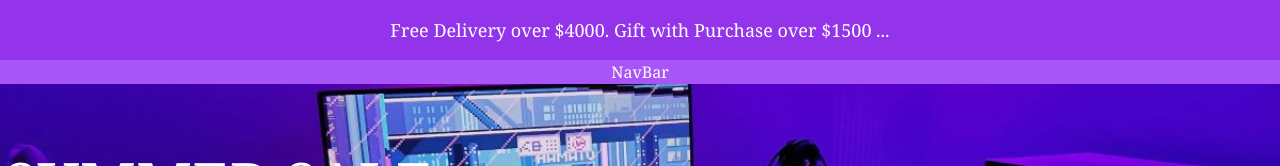
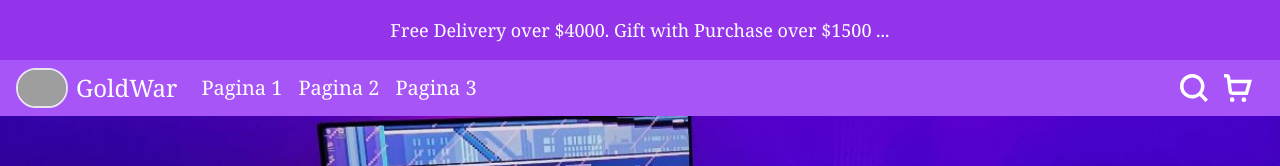
Before and after one commit to AJGR89/numenFines, a React (Create React App) app in the folder proyecto-react/: page / in a window 1280 px wide. Shown: the top 166 px of the page. Built offline with nearby package versions, Linux system fonts and the light colour scheme; grey boxes are pictures that could not be loaded; the HTML template or start-up script is replaced by a standard one.

Commit message:
navbar responsive, falta accion boton

```diff
--- a/proyecto-react/src/components/NavBar/NavBar.jsx
+++ b/proyecto-react/src/components/NavBar/NavBar.jsx
@@ -1,10 +1,73 @@
 import React from "react";
+import iconCarro from "../../assets/images/navbar/carro.svg";
+import iconBorwse from "../../assets/images/navbar/buscar.svg";
 
 const NavBar = () => {
   return (
-    <div className="flex flex-wrap justify-center gap-4 content-evenly flex-auto h-20 h-full w-full text-white font-serif bg-purple-500">
-      NavBar
-    </div>
+    <nav className="flex flex-wrap items-center gap-2 text-white font-serif bg-purple-500">
+      <div className="flex items-center mx-2">
+        <img
+          className="h-10 m-2 border-2 border-solid rounded-full border-cyan"
+          src="https://p4.wallpaperbetter.com/wallpaper/975/1021/255/asus-rog-neon-logo-4k-wallpaper-preview.jpg"
+          alt="logo asus"
+        ></img>
+        <p className="text-2xl">GoldWar</p>
+      </div>
+      <div class="flex flex-grow flex-row-reverse mr-4 sm:hidden">
+        <button
+          id="boton"
+          className="flex items-center px-3 py-2 border rounded text-teal-200 border-white hover:text-white hover:border-white"
+        >
+          <svg
+            className="fill-white h-3 w-3"
+            viewBox="0 0 20 20"
+            xmlns="http://www.w3.org/2000/svg"
+          >
+            <title>Menu</title>
+            <path d="M0 3h20v2H0V3zm0 6h20v2H0V9zm0 6h20v2H0v-2z" />
+          </svg>
+        </button>
+      </div>
+      <div className="w-full flex-grow sm:flex sm:items-center sm:w-auto">
+        <div className="flex flex-col sm:flex-grow sm:flex-row">
+          <a className="mx-2 text-xl text-center hover:font-bold">Pagina 1</a>
+          <a className="mx-2 text-xl text-center hover:font-bold">Pagina 2</a>
+          <a className="mx-2 text-xl text-center hover:font-bold">Pagina 3</a>
+          <a className="mx-2 text-xl text-center hover:font-bold sm:hidden">Buscar</a>
+          <a className="mx-2 text-xl text-center hover:font-bold sm:hidden">Carrito</a>
+        </div>
+        <div className="mr-5 hidden sm:flex">
+          <a href="#">
+            <svg
+              xmlns="http://www.w3.org/2000/svg"
+              id="Isolation_Mode"
+              data-name="Isolation Mode"
+              viewBox="0 0 24 24"
+              width="28"
+              height="28"
+              className="mx-2 fill-white"
+            >
+              <path d="M18.9,16.776A10.539,10.539,0,1,0,16.776,18.9l5.1,5.1L24,21.88ZM10.5,18A7.5,7.5,0,1,1,18,10.5,7.507,7.507,0,0,1,10.5,18Z" />
+            </svg>
+          </a>
+          <a href="#">
+            <svg
+              xmlns="http://www.w3.org/2000/svg"
+              id="Isolation_Mode"
+              data-name="Isolation Mode"
+              viewBox="0 0 24 24"
+              width="28"
+              height="28"
+              className="mx-2 fill-white"
+            >
+              <circle cx="7" cy="22" r="2" />
+              <circle cx="17" cy="22" r="2" />
+              <path d="M5.654,5,5.391,2.938A3.328,3.328,0,0,0,2.087,0H0V3H2.087a.331.331,0,0,1,.326.3l1.5,11.759A3.327,3.327,0,0,0,7.217,18H20.4L23.974,5ZM18.112,15H7.217a.329.329,0,0,1-.325-.3L6.037,8h14Z" />
+            </svg>
+          </a>
+        </div>
+      </div>
+    </nav>
   );
 };
 
```
